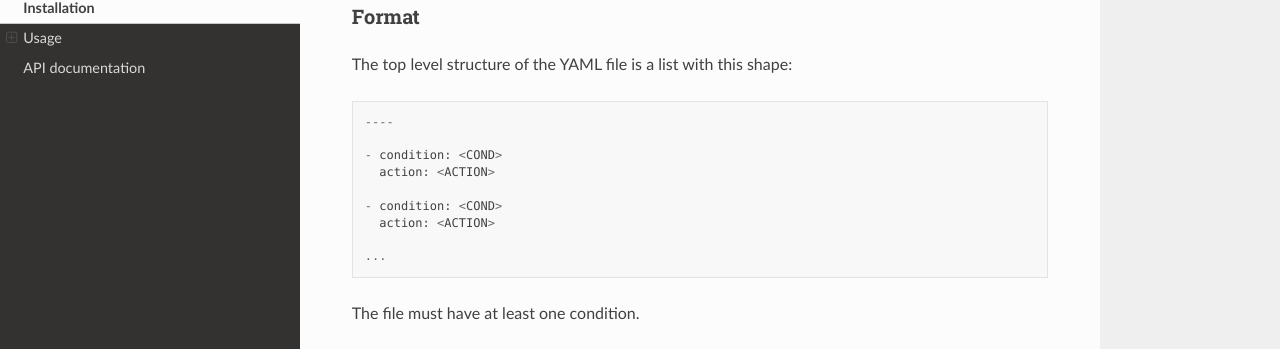
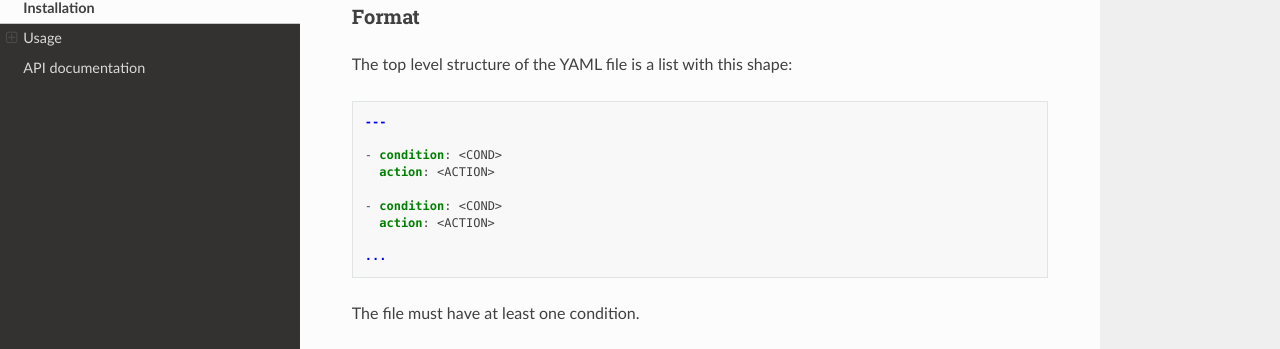
Before and after one commit to shaoran/yagwr, a Sphinx documentation site: the page built from doc/source/manual.rst, in a window 1280 px wide and 900 px high, scrolled down 1974 px. Shown: the part 145-494 px from the top of the window. Built offline with Sphinx 7.4.7 and the Read the Docs theme 2.0.0, drawn with Linux system fonts in a browser that asks for light colours.

Commit message:
chore: proper format

```diff
--- a/doc/source/manual.rst
+++ b/doc/source/manual.rst
@@ -111,9 +111,9 @@ Format
 
 The top level structure of the YAML file is a list with this shape:
 
-.. code-block::
+.. code-block:: yaml
 
-    ----
+    ---
 
     - condition: <COND>
       action: <ACTION>
```
